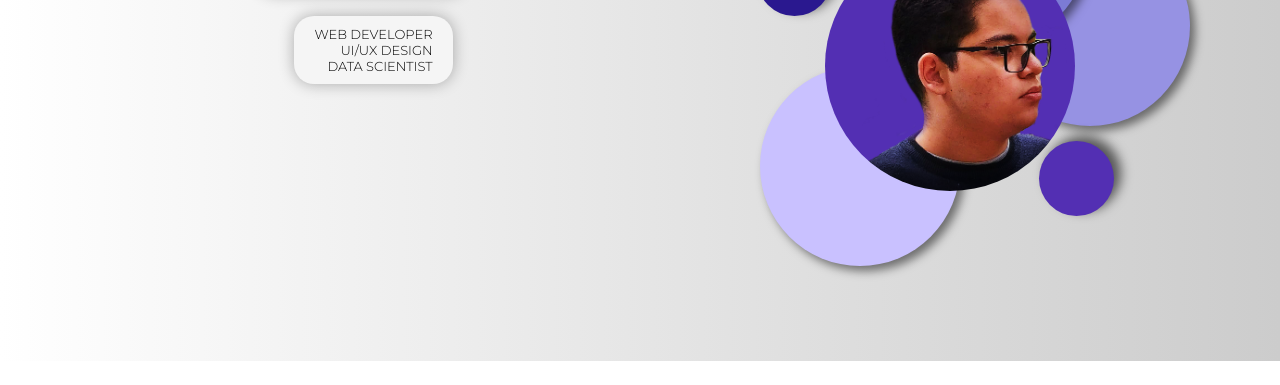
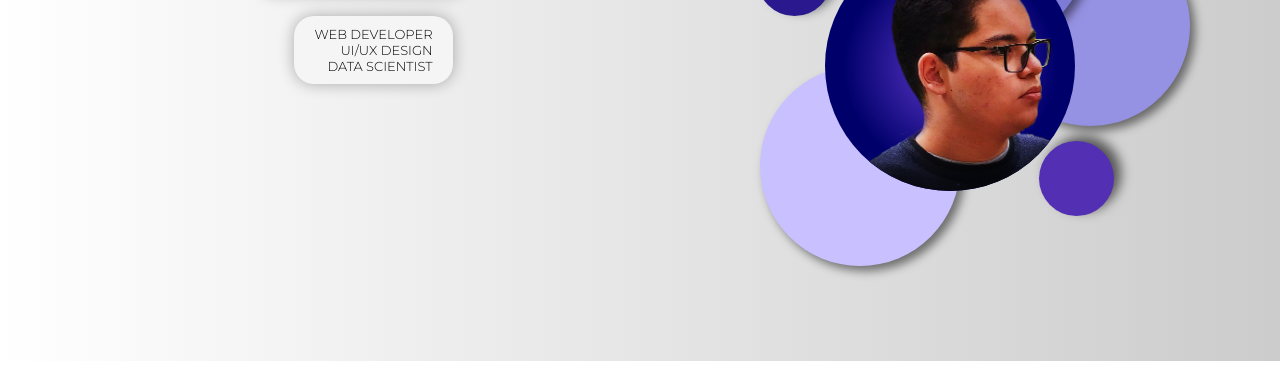
Before and after one commit to Gilbertosr5/MyPage-Official, a plain HTML site: page index.html in a window 1280 px wide. Shown: the part 234-619 px from the top of the page. Drawn offline with Linux system fonts and the light colour scheme.

Commit message:
My photo updated

```diff
--- a/css/style.css
+++ b/css/style.css
@@ -142,12 +142,13 @@ body {
 }
 
 .my-img {
-  background-image: url(../img/gilberto.png);
-  background-position: center;
-  background-repeat: no-repeat;
-  background-size: cover;
-  background-color: #532fb3;
-  border: 1px solid 00006b;
+  background: rgb(83, 47, 179);
+  background: rgb(101, 60, 209);
+  background: radial-gradient(
+    circle,
+    rgba(101, 60, 209, 1) 0%,
+    rgba(0, 0, 107, 1) 60%
+  );
   border-radius: 50%;
   width: 250px;
   height: 250px;
@@ -155,13 +156,17 @@ body {
   right: 16%;
   top: 50%;
   transform: translateY(-50%);
-  transition: 0.5s;
+  transition: box-shadow 0.5s;
   cursor: pointer;
 }
 
+.my-img img {
+  width: 100%;
+  border-radius: 50%;
+}
+
 .my-img:hover {
-  box-shadow: 0 0 10px rgba(0, 0, 0, 0.7);
-  background-color: #48299c;
+  box-shadow: 0 0 15px rgba(0, 0, 0, 0.9);
 }
 
 .ball1,
--- a/index.html
+++ b/index.html
@@ -42,7 +42,9 @@
       <div
         class="my-img"
         onclick='window.open("https://github.com/Gilbertosr5", "_blank")'
-      ></div>
+      >
+        <img src="img/gilberto.png" alt="" />
+      </div>
     </div>
 
     <div class="projects-container">
```
